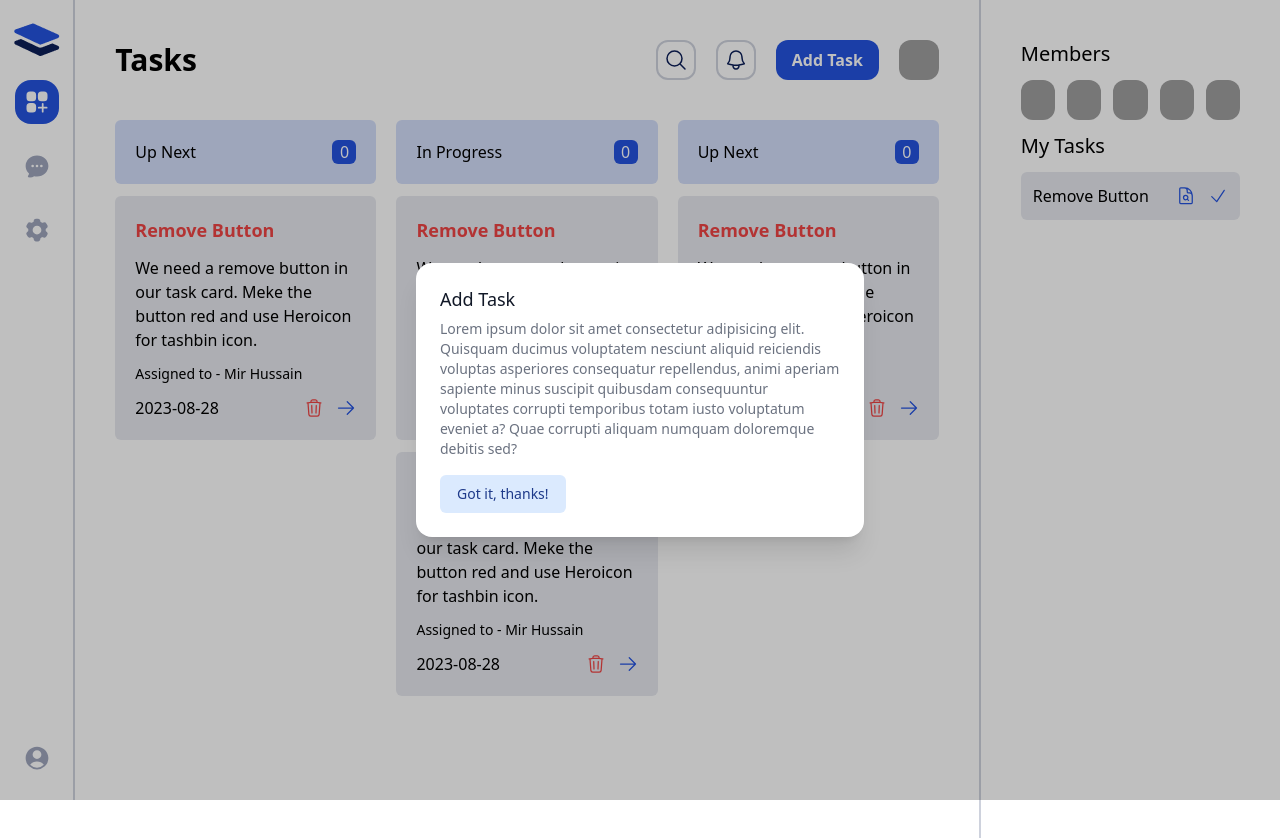
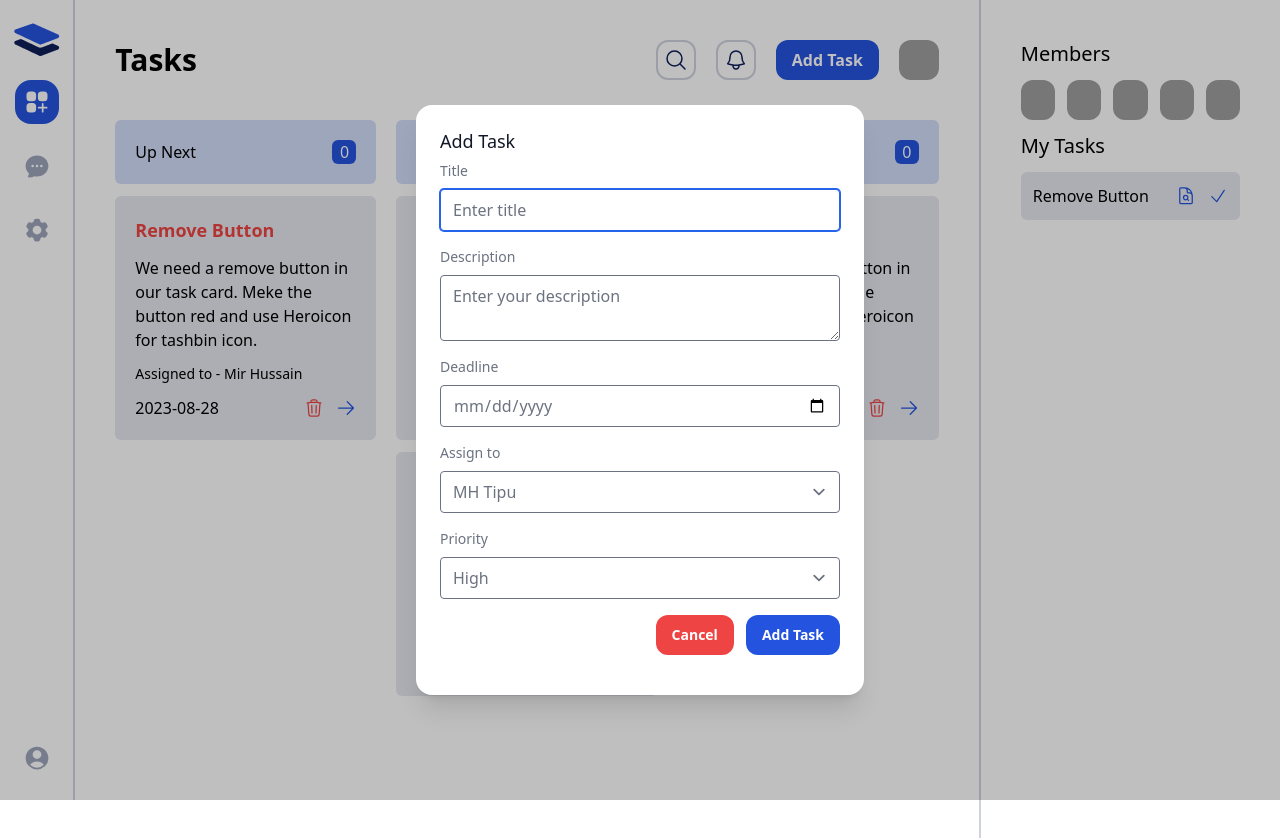
Before and after one commit to hasiburrahmanakash79/Task-manager, a React (Vite) app: page / in a window 1280 px wide. Both pictures are taken after a click on the button "Add Task". Shown: the top 838 px of the page. Built offline with nearby package versions, Linux system fonts and the light colour scheme; grey boxes are pictures that could not be loaded.

Commit message:
make a form for add task

```diff
--- a/package.json
+++ b/package.json
@@ -15,7 +15,7 @@
     "@reduxjs/toolkit": "^1.9.7",
     "react": "^18.2.0",
     "react-dom": "^18.2.0",
-    "react-hook-form": "^7.45.4",
+    "react-hook-form": "^7.53.1",
     "react-redux": "^8.1.3",
     "react-router-dom": "^6.15.0"
   },
--- a/src/components/tasks/AddTasksModal.jsx
+++ b/src/components/tasks/AddTasksModal.jsx
@@ -1,10 +1,105 @@
+import { useForm } from "react-hook-form";
 import Modal from "../ui/Modal";
 
 const AddTasksModal = ({ isOpen, setIsOpen }) => {
+  const {
+    register,
+    handleSubmit,
+    formState: { errors },
+    reset
+  } = useForm();
+
+  const onCancel  = () => {
+    setIsOpen(false);
+    reset()
+  }
+
+  const onSubmit = (data) => {
+    console.log(data);
+    onCancel()
+  };
   return (
     <>
-      <Modal isOpen={isOpen} setIsOpen={setIsOpen} title='Add Task'>
-        <p>Lorem ipsum dolor sit amet consectetur adipisicing elit. Quisquam ducimus voluptatem nesciunt aliquid reiciendis voluptas asperiores consequatur repellendus, animi aperiam sapiente minus suscipit quibusdam consequuntur voluptates corrupti temporibus totam iusto voluptatum eveniet a? Quae corrupti aliquam numquam doloremque debitis sed?</p>
+      <Modal isOpen={isOpen} setIsOpen={setIsOpen} title="Add Task">
+        <form onSubmit={handleSubmit(onSubmit)} className="card-body">
+          <div className="flex flex-col gap-2 mb-4">
+            <label className="label">
+              <span className="label-text">Title</span>
+            </label>
+            <input
+              {...register("title", { required: true })}
+              type="text"
+              placeholder="Enter title"
+              className="input input-bordered rounded"
+            />
+            {errors.title && <span>This field is required</span>}
+          </div>
+          <div className="flex flex-col gap-2 mb-4">
+            <label className="label">
+              <span className="label-text">Description</span>
+            </label>
+            <textarea
+              {...register("description", { required: true })}
+              type="text"
+              placeholder="Enter your description"
+              className="input input-bordered rounded"
+            />
+            {errors.description && <span>This field is required</span>}
+          </div>
+          <div className="flex flex-col gap-2 mb-4">
+            <label className="label">
+              <span className="label-text">Deadline</span>
+            </label>
+            <input
+              {...register("date", { required: true })}
+              type="date"
+              placeholder="Enter title"
+              className="input input-bordered rounded"
+            />
+            {errors.date && <span>This field is required</span>}
+          </div>
+
+          <div className="flex flex-col gap-2 mb-4">
+            <label className="label">
+              <span className="label-text">Assign to</span>
+            </label>
+            <select
+              {...register("assignedTo", { required: true })}
+              type="text"
+              placeholder="Enter title"
+              className="input input-bordered rounded"
+            >
+              <option value="MH Tipu">MH Tipu</option>
+              <option value="TA Reja">TA Reja</option>
+              <option value="AH Rafi">AH Rafi</option>
+              <option value="HR Akash">HR Akash</option>
+            </select>
+            {errors.title && <span>This field is required</span>}
+          </div>
+
+          <div className="flex flex-col gap-2 mb-4">
+            <label className="label">
+              <span className="label-text">Priority</span>
+            </label>
+            <select
+              {...register("priority", { required: true })}
+              type="text"
+              placeholder="Enter title"
+              className="input input-bordered rounded"
+            >
+                <option value="High">High</option>
+                <option value="Medium">Medium</option>
+                <option value="Low">Low</option>
+
+            </select>
+            {errors.title && <span>This field is required</span>}
+          </div>
+
+          <div className="flex gap-3 justify-end">
+            <button onClick={() => onCancel()} type="button" className="btn btn-danger">Cancel</button>
+            <button type="submit" className="btn btn-primary">Add Task</button>
+          </div>
+        </form>
       </Modal>
     </>
   );
--- a/src/components/ui/Modal.jsx
+++ b/src/components/ui/Modal.jsx
@@ -47,13 +47,13 @@ export default function Modal({ isOpen, setIsOpen, title, children}) {
                   </div>
 
                   <div className="mt-4">
-                    <button
+                    {/* <button
                       type="button"
                       className="inline-flex justify-center rounded-md border border-transparent bg-blue-100 px-4 py-2 text-sm font-medium text-blue-900 hover:bg-blue-200 focus:outline-none focus-visible:ring-2 focus-visible:ring-blue-500 focus-visible:ring-offset-2"
                       onClick={closeModal}
                     >
-                      Got it, thanks!
-                    </button>
+
+                    </button> */}
                   </div>
                 </Dialog.Panel>
               </Transition.Child>
```
Also changed, not shown: 1 other file (tests, documents, lock files or other folders).
